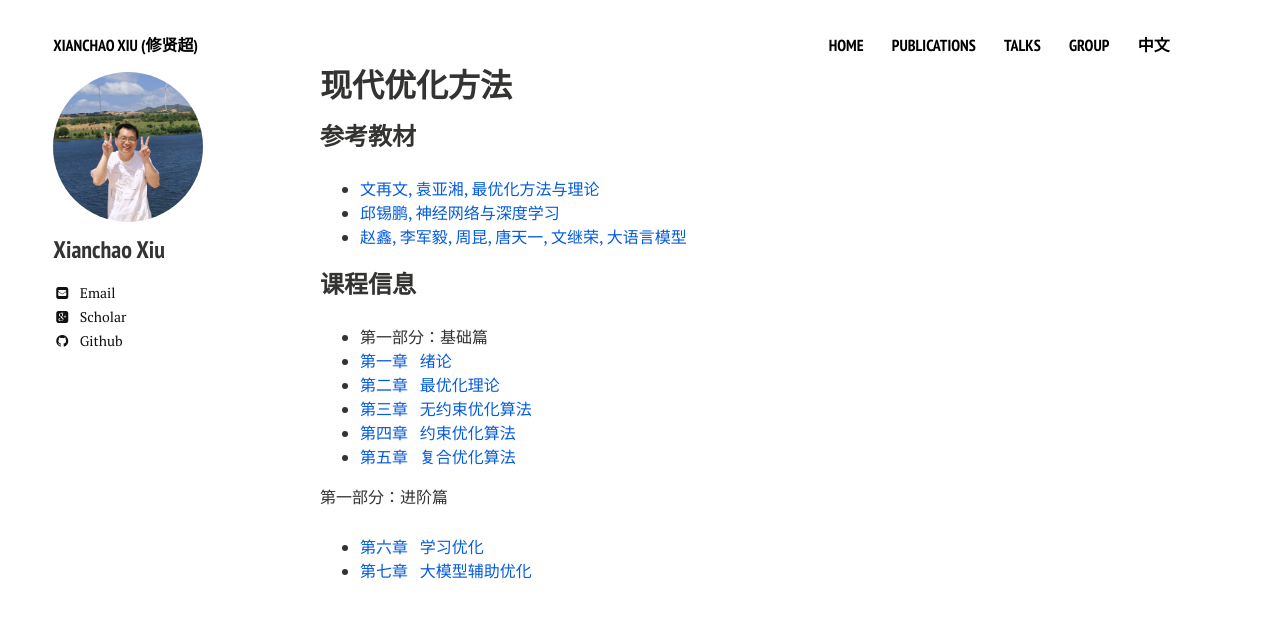
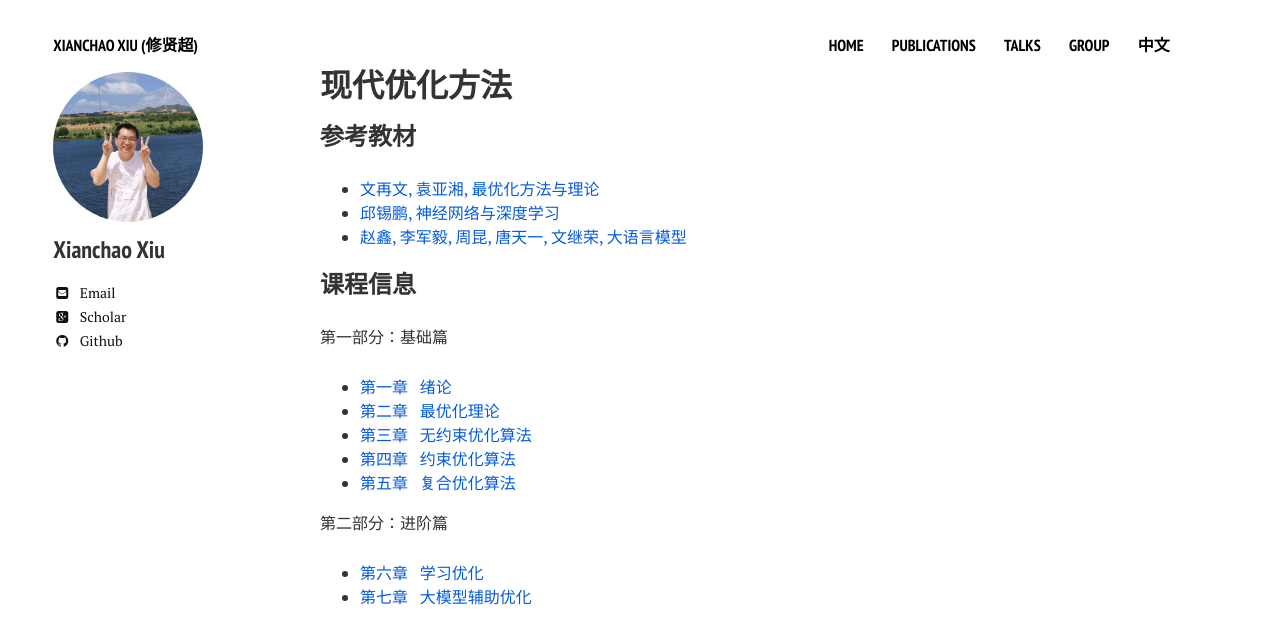
Before and after one commit to xianchaoxiu/xianchaoxiu.github.io, a Jekyll site: the page built from chinese/OPT/index.md, in a window 1280 px wide. Shown: the top 644 px of the page. Built offline with Jekyll 4.4.1, drawn with Linux system fonts in a browser that asks for light colours; nearby versions of some CDN libraries.

Commit message:
Update index.md

```diff
--- a/chinese/OPT/index.md
+++ b/chinese/OPT/index.md
@@ -15,14 +15,14 @@ share: false
 
 
 ### 课程信息
-* 第一部分：基础篇<br>
- - <a href="../OPT/绪论.pdf" class="textlink" target="_blank">  第一章 &nbsp;  绪论<br>
- * <a href="../OPT/最优化理论.pdf" class="textlink" target="_blank">  第二章 &nbsp;  最优化理论<br>
- * <a href="../OPT/无约束优化算法.pdf" class="textlink" target="_blank">  第三章 &nbsp;  无约束优化算法<br>
- * <a href="../OPT/约束优化算法.pdf" class="textlink" target="_blank">  第四章 &nbsp;  约束优化算法<br>
- * <a href="../OPT/复合优化算法.pdf" class="textlink" target="_blank">  第五章 &nbsp;  复合优化算法<br>
+第一部分：基础篇
+*  <a href="../OPT/绪论.pdf" class="textlink" target="_blank">  第一章 &nbsp;  绪论<br>
+* <a href="../OPT/最优化理论.pdf" class="textlink" target="_blank">  第二章 &nbsp;  最优化理论<br>
+* <a href="../OPT/无约束优化算法.pdf" class="textlink" target="_blank">  第三章 &nbsp;  无约束优化算法<br>
+* <a href="../OPT/约束优化算法.pdf" class="textlink" target="_blank">  第四章 &nbsp;  约束优化算法<br>
+* <a href="../OPT/复合优化算法.pdf" class="textlink" target="_blank">  第五章 &nbsp;  复合优化算法<br>
 
 
-第一部分：进阶篇
+第二部分：进阶篇
 * <a href="../OPT/学习优化.pdf" class="textlink" target="_blank">  第六章 &nbsp;  学习优化<br>
 * <a href="../OPT/大模型辅助优化.pdf" class="textlink" target="_blank">  第七章 &nbsp;  大模型辅助优化<br>
```
